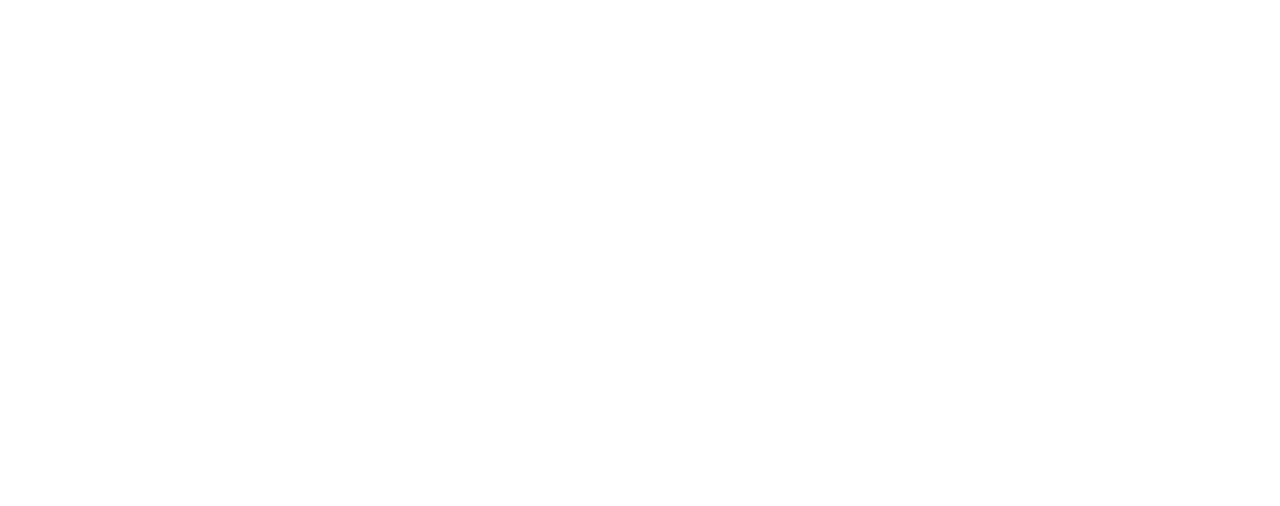
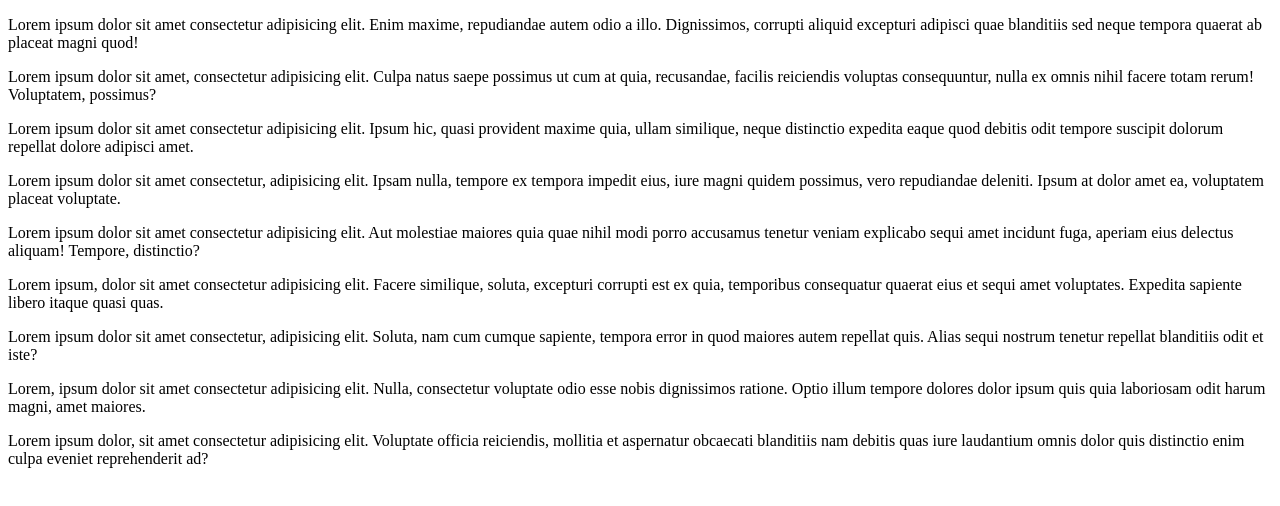
Before and after one commit to Camilacar6630/claseCSS, a plain HTML site: page index.html in a window 1280 px wide. Drawn offline with Linux system fonts and the light colour scheme.

Commit message:
creacion de section

```diff
--- a/index.html
+++ b/index.html
@@ -10,7 +10,21 @@
 
     </header>
     <main>
-
+<section>
+    <p>Lorem ipsum dolor sit amet consectetur adipisicing elit. Enim maxime, repudiandae autem odio a illo. Dignissimos, corrupti aliquid excepturi adipisci quae blanditiis sed neque tempora quaerat ab placeat magni quod!</p>
+    <p>Lorem ipsum dolor sit amet, consectetur adipisicing elit. Culpa natus saepe possimus ut cum at quia, recusandae, facilis reiciendis voluptas consequuntur, nulla ex omnis nihil facere totam rerum! Voluptatem, possimus?</p>
+    <p>Lorem ipsum dolor sit amet consectetur adipisicing elit. Ipsum hic, quasi provident maxime quia, ullam similique, neque distinctio expedita eaque quod debitis odit tempore suscipit dolorum repellat dolore adipisci amet.</p>
+</section>
+<section>
+<p>Lorem ipsum dolor sit amet consectetur, adipisicing elit. Ipsam nulla, tempore ex tempora impedit eius, iure magni quidem possimus, vero repudiandae deleniti. Ipsum at dolor amet ea, voluptatem placeat voluptate.</p>
+<p>Lorem ipsum dolor sit amet consectetur adipisicing elit. Aut molestiae maiores quia quae nihil modi porro accusamus tenetur veniam explicabo sequi amet incidunt fuga, aperiam eius delectus aliquam! Tempore, distinctio?</p>
+<p>Lorem ipsum, dolor sit amet consectetur adipisicing elit. Facere similique, soluta, excepturi corrupti est ex quia, temporibus consequatur quaerat eius et sequi amet voluptates. Expedita sapiente libero itaque quasi quas.</p>
+</section>
+<section>
+<p>Lorem ipsum dolor sit amet consectetur, adipisicing elit. Soluta, nam cum cumque sapiente, tempora error in quod maiores autem repellat quis. Alias sequi nostrum tenetur repellat blanditiis odit et iste?</p>
+<p>Lorem, ipsum dolor sit amet consectetur adipisicing elit. Nulla, consectetur voluptate odio esse nobis dignissimos ratione. Optio illum tempore dolores dolor ipsum quis quia laboriosam odit harum magni, amet maiores.</p>
+<p>Lorem ipsum dolor, sit amet consectetur adipisicing elit. Voluptate officia reiciendis, mollitia et aspernatur obcaecati blanditiis nam debitis quas iure laudantium omnis dolor quis distinctio enim culpa eveniet reprehenderit ad?</p>
+</section>
     </main>
     <footer>
 
```
